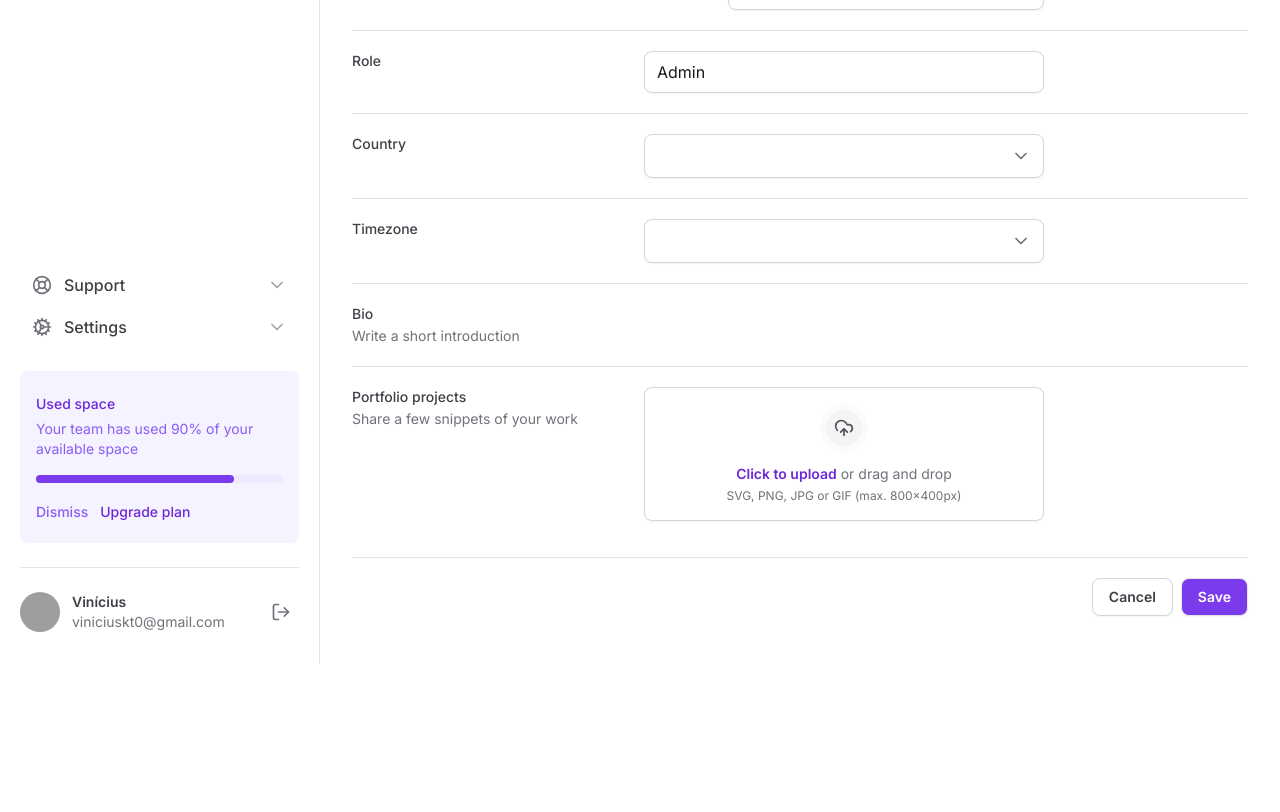
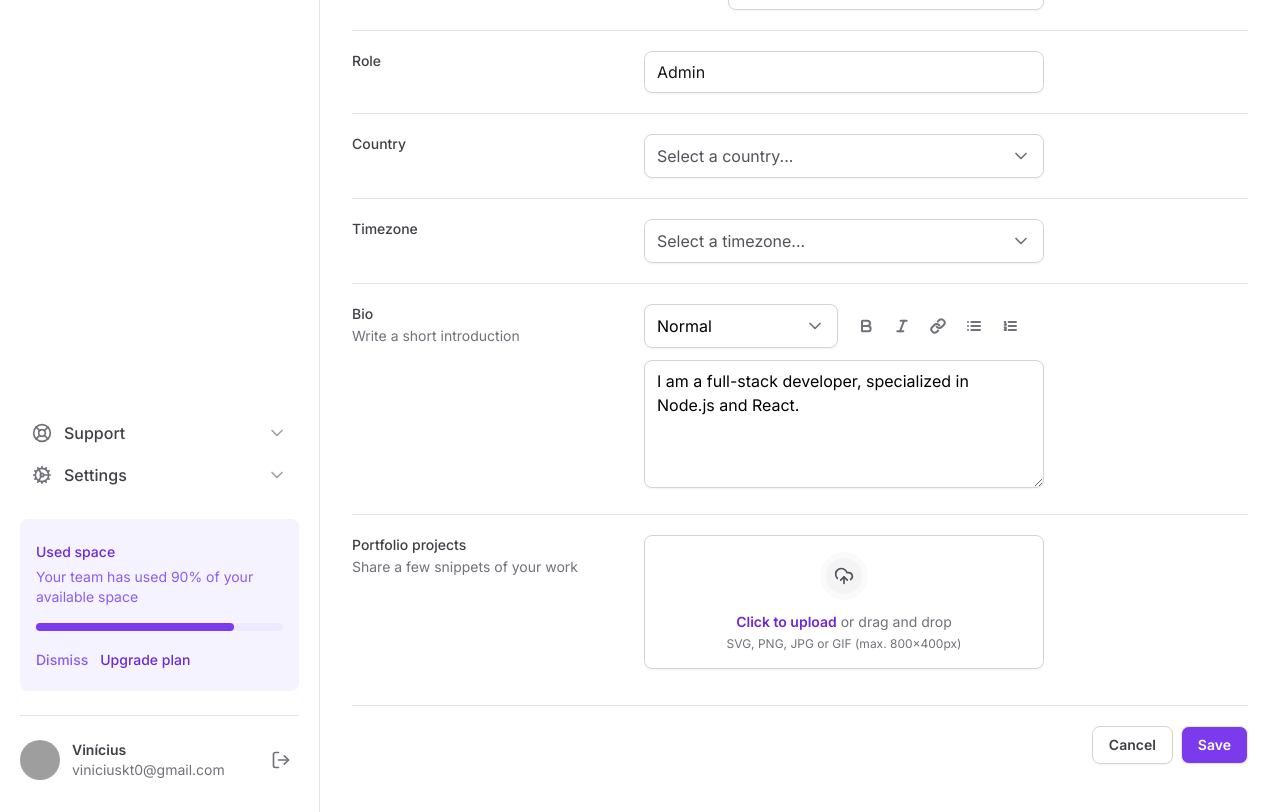
Before and after one commit to vini-cius/masterizando-tailwindcss, a Next.js app: page / in a window 1280 px wide. Shown: the part 540-1352 px from the top of the page. Before the commit the page ends 1204 px from the top, so only its background shows below. Built offline with nearby package versions, Linux system fonts and the light colour scheme; grey boxes are pictures that could not be loaded.

Commit message:
feat: Animations and accessibility

```diff
--- a/package.json
+++ b/package.json
@@ -9,6 +9,7 @@
     "lint": "next lint"
   },
   "dependencies": {
+    "@formkit/auto-animate": "^0.8.2",
     "@radix-ui/react-select": "^2.1.5",
     "@radix-ui/react-tabs": "^1.1.2",
     "framer-motion": "^11.18.1",
--- a/src/app/page.tsx
+++ b/src/app/page.tsx
@@ -1,8 +1,16 @@
-import { MailIcon } from 'lucide-react'
+import {
+  BoldIcon,
+  ItalicIcon,
+  LinkIcon,
+  ListIcon,
+  ListOrderedIcon,
+  MailIcon,
+} from 'lucide-react'
 
 import * as FileInput from '@/components/form/file-input'
 import { Select } from '@/components/form/select'
 import { SelectItem } from '@/components/form/select/select-item'
+import { Textarea } from '@/components/form/textarea'
 import * as Input from '@/components/input'
 import { SettingsTabs } from '@/components/settings-tabs'
 
@@ -148,7 +156,68 @@ export default function Home() {
               </span>
             </label>
 
-            <div></div>
+            <div className="space-y-3">
+              <div className="grid grid-cols-2 gap-3">
+                <Select placeholder="" defaultValue="normal">
+                  <SelectItem text="Normal" value="normal" />
+                  <SelectItem text="Markdown" value="markdown" />
+                </Select>
+
+                <div className="flex items-center gap-1">
+                  <button
+                    type="button"
+                    className="rounded p-2 hover:bg-zinc-50"
+                  >
+                    <BoldIcon
+                      className="size-4 text-zinc-500"
+                      strokeWidth={3}
+                    />
+                  </button>
+
+                  <button
+                    type="button"
+                    className="rounded p-2 hover:bg-zinc-50"
+                  >
+                    <ItalicIcon
+                      className="size-4 text-zinc-500"
+                      strokeWidth={3}
+                    />
+                  </button>
+
+                  <button
+                    type="button"
+                    className="rounded p-2 hover:bg-zinc-50"
+                  >
+                    <LinkIcon
+                      className="size-4 text-zinc-500"
+                      strokeWidth={3}
+                    />
+                  </button>
+
+                  <button
+                    type="button"
+                    className="rounded p-2 hover:bg-zinc-50"
+                  >
+                    <ListIcon
+                      className="size-4 text-zinc-500"
+                      strokeWidth={3}
+                    />
+                  </button>
+
+                  <button
+                    type="button"
+                    className="rounded p-2 hover:bg-zinc-50"
+                  >
+                    <ListOrderedIcon
+                      className="size-4 text-zinc-500"
+                      strokeWidth={3}
+                    />
+                  </button>
+                </div>
+              </div>
+
+              <Textarea defaultValue="I am a full-stack developer, specialized in Node.js and React." />
+            </div>
           </div>
 
           <div className="grid grid-cols-form gap-3 pt-5">
--- a/src/components/form/file-input/file-list.tsx
+++ b/src/components/form/file-input/file-list.tsx
@@ -1,5 +1,6 @@
 'use client'
 
+import { useAutoAnimate } from '@formkit/auto-animate/react'
 import { Trash2Icon, UploadCloudIcon } from 'lucide-react'
 
 import { formatBytes } from '@/utils/format-bytes'
@@ -8,9 +9,10 @@ import { useFileInput } from './root'
 
 export function FileList() {
   const { files } = useFileInput()
+  const [parent] = useAutoAnimate()
 
   return (
-    <div className="mt-4 space-y-3">
+    <div ref={parent} className="mt-4 space-y-3">
       {files.map((file) => {
         return (
           <div
--- a/src/components/form/select/index.tsx
+++ b/src/components/form/select/index.tsx
@@ -3,15 +3,15 @@
 import * as SelectPrimitive from '@radix-ui/react-select'
 import { ChevronDownIcon } from 'lucide-react'
 
-interface SelectProps {
+interface SelectProps extends SelectPrimitive.SelectProps {
   children: React.ReactNode
   placeholder: string
 }
 
-export function Select({ children, placeholder }: SelectProps) {
+export function Select({ children, placeholder, ...props }: SelectProps) {
   return (
-    <SelectPrimitive.Root defaultValue="brazil">
-      <SelectPrimitive.Trigger className="flex h-11 w-full items-center justify-between gap-2 rounded-lg border border-zinc-300 px-3 py-2 shadow-sm data-[placeholder]:text-zinc-600">
+    <SelectPrimitive.Root {...props}>
+      <SelectPrimitive.Trigger className="flex h-11 w-full items-center justify-between gap-2 rounded-lg border border-zinc-300 px-3 py-2 shadow-sm outline-none focus:border-violet-300 focus:ring-4 focus:ring-violet-100 data-[placeholder]:text-zinc-600">
         <SelectPrimitive.Value
           className="text-black"
           placeholder={placeholder}
@@ -27,7 +27,7 @@ export function Select({ children, placeholder }: SelectProps) {
           side="bottom"
           position="popper"
           sideOffset={8}
-          className="z-10 w-[--radix-select-trigger-width] overflow-hidden rounded-lg border border-zinc-200 bg-white"
+          className="animate-slideDownAndFade z-10 w-[--radix-select-trigger-width] overflow-hidden rounded-lg border border-zinc-200 bg-white shadow-sm"
         >
           <SelectPrimitive.Viewport>{children}</SelectPrimitive.Viewport>
         </SelectPrimitive.Content>
--- /dev/null
+++ b/src/components/form/textarea.tsx
@@ -0,0 +1,10 @@
+import type { ComponentProps } from 'react'
+
+export function Textarea(props: ComponentProps<'textarea'>) {
+  return (
+    <textarea
+      className="min-h-32 w-full resize-y rounded-lg border border-zinc-300 px-3 py-2 shadow-sm outline-none focus:border-violet-300 focus:ring-4 focus:ring-violet-100"
+      {...props}
+    />
+  )
+}
--- a/src/components/input.tsx
+++ b/src/components/input.tsx
@@ -11,7 +11,7 @@ export function Prefix(props: InputPrefixProps) {
 export function Control(props: InputControlProps) {
   return (
     <input
-      className="border-o flex-1 bg-transparent p-0 text-zinc-900 placeholder-zinc-600"
+      className="border-o flex-1 bg-transparent p-0 text-zinc-900 placeholder-zinc-600 outline-none"
       {...props}
     />
   )
@@ -20,7 +20,7 @@ export function Control(props: InputControlProps) {
 export function Root(props: InputRootProps) {
   return (
     <div
-      className="flex w-full items-center gap-2 rounded-lg border border-zinc-300 px-3 py-2 shadow-sm"
+      className="flex w-full items-center gap-2 rounded-lg border border-zinc-300 px-3 py-2 shadow-sm focus-within:border-violet-300 focus-within:ring-4 focus-within:ring-violet-100"
       {...props}
     />
   )
--- a/src/components/settings-tabs/tab-item.tsx
+++ b/src/components/settings-tabs/tab-item.tsx
@@ -13,9 +13,11 @@ export function TabItem({ title, value, isSelected = false }: TabItemProps) {
   return (
     <Tabs.Trigger
       value={value}
-      className="relative px-1 pb-4 text-sm font-medium text-zinc-500 hover:text-violet-700 data-[state=active]:text-violet-700"
+      className="group relative px-1 pb-4 text-sm font-medium text-zinc-500 outline-none hover:text-violet-700 data-[state=active]:text-violet-700"
     >
-      <span>{title}</span>
+      <span className="rounded group-focus-visible:ring-2 group-focus-visible:ring-violet-400 group-focus-visible:ring-offset-4">
+        {title}
+      </span>
 
       {isSelected && (
         <motion.div
--- a/tailwind.config.ts
+++ b/tailwind.config.ts
@@ -17,6 +17,31 @@ export default {
           25: '#fcfaff',
         },
       },
+      keyframes: {
+        slideDownAndFade: {
+          from: {
+            opacity: '0',
+            transform: 'translateY(-2px)',
+          },
+          to: {
+            opacity: '1',
+            transform: 'translateY(0)',
+          },
+        },
+        // slideUpAndFade: {
+        //   from: {
+        //     opacity: '1',
+        //   },
+        //   to: {
+        //     opacity: '0',
+        //   },
+        // },
+      },
+      animation: {
+        slideDownAndFade:
+          'slideDownAndFade 400ms cubic-bezier(0.16, 1, 0.3, 1)',
+        //slideUpAndFade: 'slideUpAndFade 1s linear',
+      },
     },
   },
   plugins: [],
```
Also changed, not shown: 1 other file (tests, documents, lock files or other folders).
